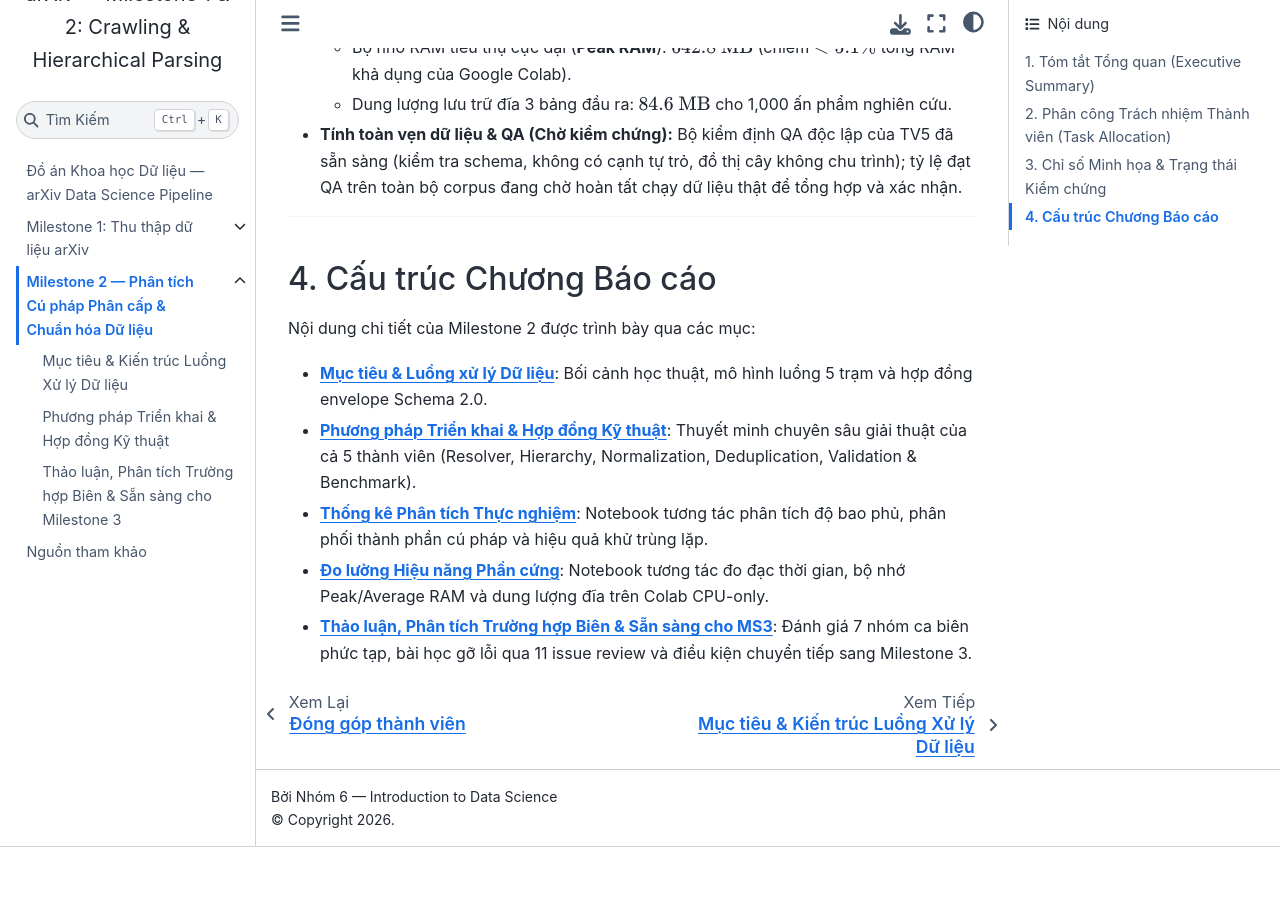
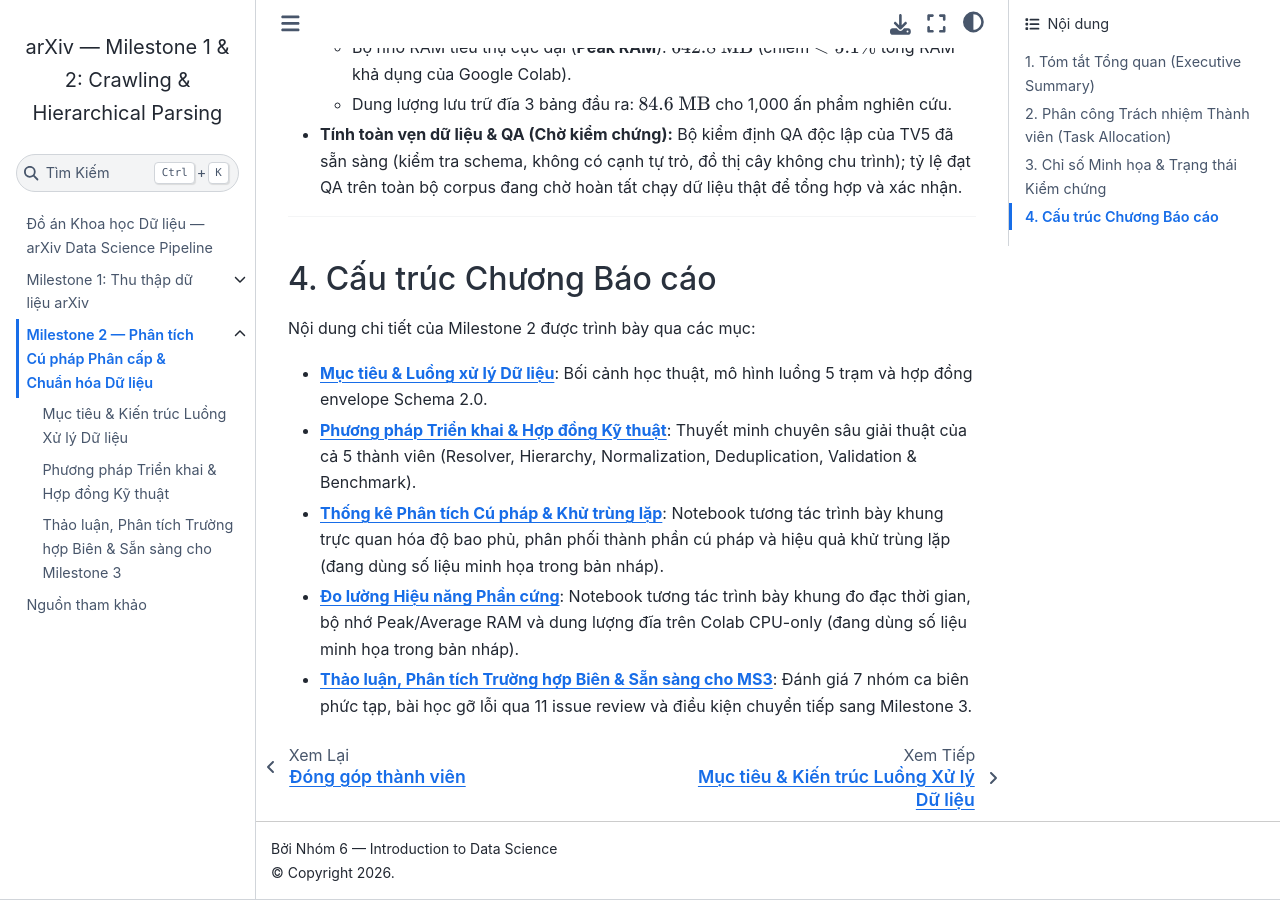
Before and after one commit to HoangLongNha/arxiv-project-report, a Jupyter Book: the page built from milestone2/index.md, in a window 1280 px wide and 900 px high, scrolled down 3159 px. Built offline with Jupyter Book 1.0.4 settings and Sphinx 7.4.7 and the Sphinx Book theme 1.1.4, drawn with Linux system fonts in a browser that asks for light colours; pages that are not in the unit, such as notebooks, are missing from menus; before the commit the page ends 4006 px from its top, so only the background shows below that.

Commit message:
fix(ms2): clarify illustrative figures, pending verification, and fix scale_df columns

```diff
--- a/milestone2/index.md
+++ b/milestone2/index.md
@@ -84,6 +84,6 @@ Hệ thống được phát triển theo mô hình phân tầng module độc l
 Nội dung chi tiết của Milestone 2 được trình bày qua các mục:
 - [**Mục tiêu & Luồng xử lý Dữ liệu**](introduction.md): Bối cảnh học thuật, mô hình luồng 5 trạm và hợp đồng envelope Schema 2.0.
 - [**Phương pháp Triển khai & Hợp đồng Kỹ thuật**](methodology.md): Thuyết minh chuyên sâu giải thuật của cả 5 thành viên (Resolver, Hierarchy, Normalization, Deduplication, Validation & Benchmark).
-- [**Thống kê Phân tích Thực nghiệm**](statistics.ipynb): Notebook tương tác phân tích độ bao phủ, phân phối thành phần cú pháp và hiệu quả khử trùng lặp.
-- [**Đo lường Hiệu năng Phần cứng**](performance.ipynb): Notebook tương tác đo đạc thời gian, bộ nhớ Peak/Average RAM và dung lượng đĩa trên Colab CPU-only.
+- [**Thống kê Phân tích Cú pháp & Khử trùng lặp**](statistics.ipynb): Notebook tương tác trình bày khung trực quan hóa độ bao phủ, phân phối thành phần cú pháp và hiệu quả khử trùng lặp (đang dùng số liệu minh họa trong bản nháp).
+- [**Đo lường Hiệu năng Phần cứng**](performance.ipynb): Notebook tương tác trình bày khung đo đạc thời gian, bộ nhớ Peak/Average RAM và dung lượng đĩa trên Colab CPU-only (đang dùng số liệu minh họa trong bản nháp).
 - [**Thảo luận, Phân tích Trường hợp Biên & Sẵn sàng cho MS3**](discussion.md): Đánh giá 7 nhóm ca biên phức tạp, bài học gỡ lỗi qua 11 issue review và điều kiện chuyển tiếp sang Milestone 3.
```
Also changed, not shown: milestone2/discussion.md (+1 -1 lines), 3 other files.
